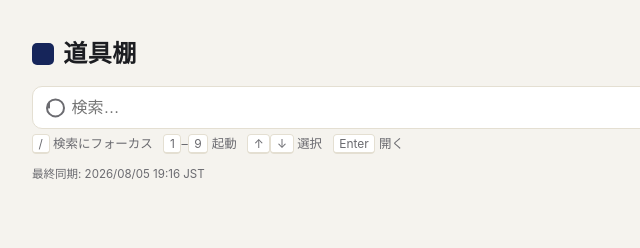
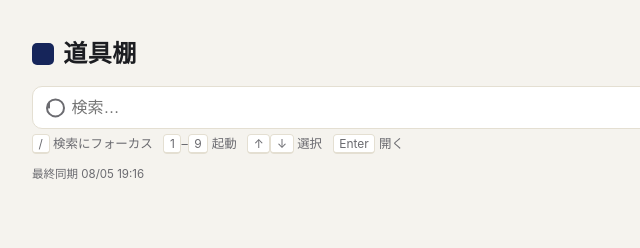
Before and after one commit to Rattuti/Rattuti.github.io, a plain HTML site: page index.html in a window 1280 px wide. Shown: the top 248 px of the page, 152-792 px from the left. Drawn offline with Linux system fonts and the light colour scheme.

Commit message:
最終同期日時の表示形式を「最終同期 MM/DD HH:mm」に統一
年・JST表記・コロンを外し、ヘッダー表示を簡潔にする。

Co-Authored-By: Claude Sonnet 5 <noreply@anthropic.com>

```diff
--- a/index.html
+++ b/index.html
@@ -492,12 +492,17 @@
   function formatUpdated(iso) {
     var d = new Date(iso);
     if (!iso || isNaN(d.getTime())) return "";
-    var fmt = new Intl.DateTimeFormat("ja-JP", {
+    var parts = new Intl.DateTimeFormat("ja-JP", {
       timeZone: "Asia/Tokyo",
-      year: "numeric", month: "2-digit", day: "2-digit",
-      hour: "2-digit", minute: "2-digit"
-    });
-    return fmt.format(d) + " JST";
+      month: "2-digit", day: "2-digit",
+      hour: "2-digit", minute: "2-digit",
+      hour12: false
+    }).formatToParts(d);
+    var get = function (type) {
+      var p = parts.filter(function (part) { return part.type === type; })[0];
+      return p ? p.value : "";
+    };
+    return get("month") + "/" + get("day") + " " + get("hour") + ":" + get("minute");
   }
 
   function buildUrlFromRepo(repo) {
@@ -568,7 +573,7 @@
       allApps = apps;
       render();
       var formatted = formatUpdated(lastUpdated);
-      syncInfoEl.textContent = formatted ? "最終同期: " + formatted : "";
+      syncInfoEl.textContent = formatted ? "最終同期 " + formatted : "";
     })
     .catch(function (err) {
       console.error(err);
```
